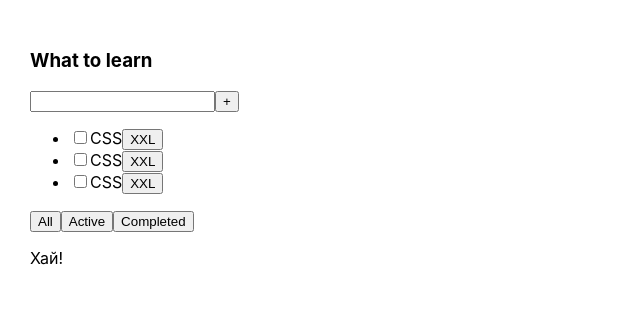
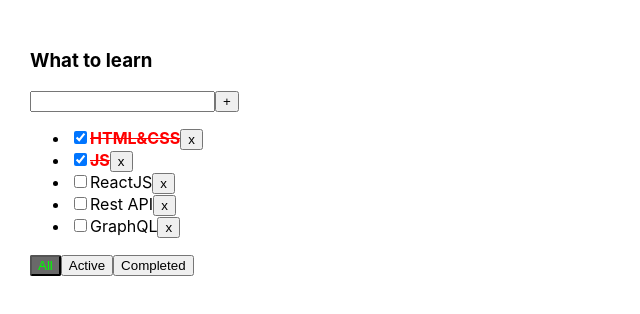
Before and after one commit to Samurai-way/React_lessons, a React (Create React App) app: page / in a window 1280 px wide. Shown: the top 314 px of the page, without its empty margins (0-640 px from the left). Built offline with nearby package versions, Linux system fonts and the light colour scheme.

Commit message:
ToDo lesson 4

```diff
--- a/src/App.css
+++ b/src/App.css
@@ -6,3 +6,15 @@
 .App > div {
   margin-right: 50px;
 }
+
+.isDone {
+  color: red;
+  font-weight: bold;
+  text-decoration: line-through;
+}
+
+.activeButton {
+  color: lime;
+  background-color: dimgrey;
+  border-radius: 2px;
+}
--- a/src/App.tsx
+++ b/src/App.tsx
@@ -1,57 +1,59 @@
 import React, {useState} from 'react';
 import './App.css';
-import {TaskType, Todolist} from "./Todolist";
-import {v1} from "uuid";
+import {TaskType, Todolist} from './Todolist';
+import { v1 } from 'uuid';
 
-
-export type FilterValueType = 'all' | 'active' | 'completed'
-
+export type FilterValuesType = "all" | "active" | "completed";
 
 function App() {
 
-    let [tasks, setTasks] = useState<Array<TaskType>>([
-        {id: v1(), title: "CSS", isDone: false},
-        {id: v1(), title: "JS", isDone: true},
-        {id: v1(), title: "ReactJS", isDone: false},
-    ])
+    let [tasks, setTasks] = useState([
+        { id: v1(), title: "HTML&CSS", isDone: true },
+        { id: v1(), title: "JS", isDone: true },
+        { id: v1(), title: "ReactJS", isDone: false },
+        { id: v1(), title: "Rest API", isDone: false },
+        { id: v1(), title: "GraphQL", isDone: false },
+    ]);
 
-    const [filter, setFilter] = useState<FilterValueType>('all')
-    const removeTask = (taskID: string) => {
-        setTasks(tasks.filter(task => task.id !== taskID))
+    function removeTask(id: string) {
+        let filteredTasks = tasks.filter(t => t.id != id);
+        setTasks(filteredTasks);
     }
 
-    const changeFilter = (filter: FilterValueType) => {
-        setFilter(filter)
+    function addTask(title: string) {
+        let task = { id: v1(), title: title, isDone: false };
+        let newTasks = [task, ...tasks];
+        setTasks(newTasks);
     }
 
-    let addTasks = (title: string) => {
-        setTasks([...tasks ,{
-            id: v1(),
-            title,
-            isDone: false
+    let [filter, setFilter] = useState<FilterValuesType>("all");
 
-        }])
+    let tasksForTodolist = tasks;
+
+    if (filter === "active") {
+        tasksForTodolist = tasks.filter(t => t.isDone === false);
     }
-    console.log()
-    let tasksForRender;
-    switch (filter) {
-        case "completed":
-            tasksForRender = tasks.filter(tasks => tasks.isDone)
-            break
-        case "active":
-            tasksForRender = tasks.filter(tasks => !tasks.isDone)
-            break
-        default:
-            tasksForRender = tasks
+    if (filter === "completed") {
+        tasksForTodolist = tasks.filter(t => t.isDone === true);
+    }
+
+    function changeFilter(value: FilterValuesType) {
+        setFilter(value);
+    }
+
+    const ChangeTasks = (taskID: string, isDone: boolean) => {
+        setTasks(tasks.map(t =>t.id === taskID ? {...t, isDone}: t))
     }
 
     return (
         <div className="App">
             <Todolist title="What to learn"
-                      tasks={tasksForRender}
+                      tasks={tasksForTodolist}
                       removeTask={removeTask}
                       changeFilter={changeFilter}
-                      addTasks={addTasks}
+                      addTask={addTask}
+                      ChangeTasks={ChangeTasks}
+                      filter={filter}
             />
         </div>
     );
--- a/src/TodoList.tsx
+++ b/src/TodoList.tsx
@@ -1,5 +1,5 @@
-import React, {useState, KeyboardEvent, ChangeEvent} from 'react';
-import {FilterValueType} from "./App";
+import React, {ChangeEvent, KeyboardEvent, useState} from 'react';
+import {FilterValuesType} from './App';
 
 export type TaskType = {
     id: string
@@ -7,53 +7,70 @@ export type TaskType = {
     isDone: boolean
 }
 
-type PropsType = {
+export type PropsType = {
     title: string
     tasks: Array<TaskType>
-    removeTask: (taskID: string) => void
-    changeFilter: (filter: FilterValueType) => void
-    addTasks: (title: string) => void
+    removeTask: (taskId: string) => void
+    changeFilter: (value: FilterValuesType) => void
+    addTask: (title: string) => void
+    ChangeTasks: (taskID: string, isDone: boolean) => void
+    filter: FilterValuesType
 }
 
 export function Todolist(props: PropsType) {
 
+    let [title, setTitle] = useState("")
+
     const addTask = () => {
-        title && props.addTasks(title)
-        setTitle('')
+        props.addTask(title);
+        setTitle("");
     }
-    const KeyPress = (e: KeyboardEvent<HTMLInputElement>) => {
-        e.key === "Enter" && addTask()
+
+    const onChangeHandler = (e: ChangeEvent<HTMLInputElement>) => {
+        setTitle(e.currentTarget.value)
     }
-    const [title, setTitle] = useState<string>('')
-    const onChangePress = (e: ChangeEvent<HTMLInputElement>) => setTitle(e.currentTarget.value)
-    const onClickSetFilterAll = () => props.changeFilter('all')
-    const onClickSetFilterActive = () => props.changeFilter('active')
-    const onClickSetFilterCompleted = () => props.changeFilter('completed')
 
-    let tasksItems = props.tasks.map((task: TaskType) => {
-        return <li key={task.id}>
-            <input type="checkbox" checked={props.tasks[0].isDone}/>
-            <span>{props.tasks[0].title}</span>
-            <button onClick={() => props.removeTask(task.id)
-            }>XXL
-            </button>
-        </li>
-    })
+    const onKeyPressHandler = (e: KeyboardEvent<HTMLInputElement>) => {
+        if (e.charCode === 13) {
+            addTask();
+        }
+    }
+
+    const onAllClickHandler = () => props.changeFilter("all");
+    const onActiveClickHandler = () => props.changeFilter("active");
+    const onCompletedClickHandler = () => props.changeFilter("completed");
 
     return <div>
         <h3>{props.title}</h3>
         <div>
-            <input onKeyDown={KeyPress} value={title} onChange={onChangePress}/>
+            <input value={title}
+                   onChange={ onChangeHandler }
+                   onKeyPress={ onKeyPressHandler }
+            />
             <button onClick={addTask}>+</button>
         </div>
         <ul>
-            {tasksItems}
+            {
+                props.tasks.map(t => {
+
+                    const onClickHandler = () => props.removeTask(t.id)
+                    const ChangeTasksHendler =(e: ChangeEvent<HTMLInputElement>)=>{
+                        let newIsDoneValue = e.currentTarget.checked;
+                        props.ChangeTasks(t.id, newIsDoneValue);
+                    }
+
+                    return <li key={t.id}>
+                        <input type="checkbox" checked={t.isDone} onChange={ChangeTasksHendler}/>
+                        <span className={t.isDone ? 'isDone' : ''}>{t.title}</span>
+                        <button onClick={ onClickHandler }>x</button>
+                    </li>
+                })
+            }
         </ul>
         <div>
-            <button onClick={onClickSetFilterAll}>All</button>
-            <button onClick={onClickSetFilterActive}>Active</button>
-            <button onClick={onClickSetFilterCompleted}>Completed</button>
-            <p>Хай!</p>
+            <button className={props.filter === 'all' ? 'activeButton' : ''} onClick={ onAllClickHandler }>All</button>
+            <button className={props.filter === 'active' ? 'activeButton' : ''} onClick={ onActiveClickHandler }>Active</button>
+            <button className={props.filter === 'completed' ? 'activeButton' : ''} onClick={ onCompletedClickHandler }>Completed</button>
         </div>
     </div>
 }
```
